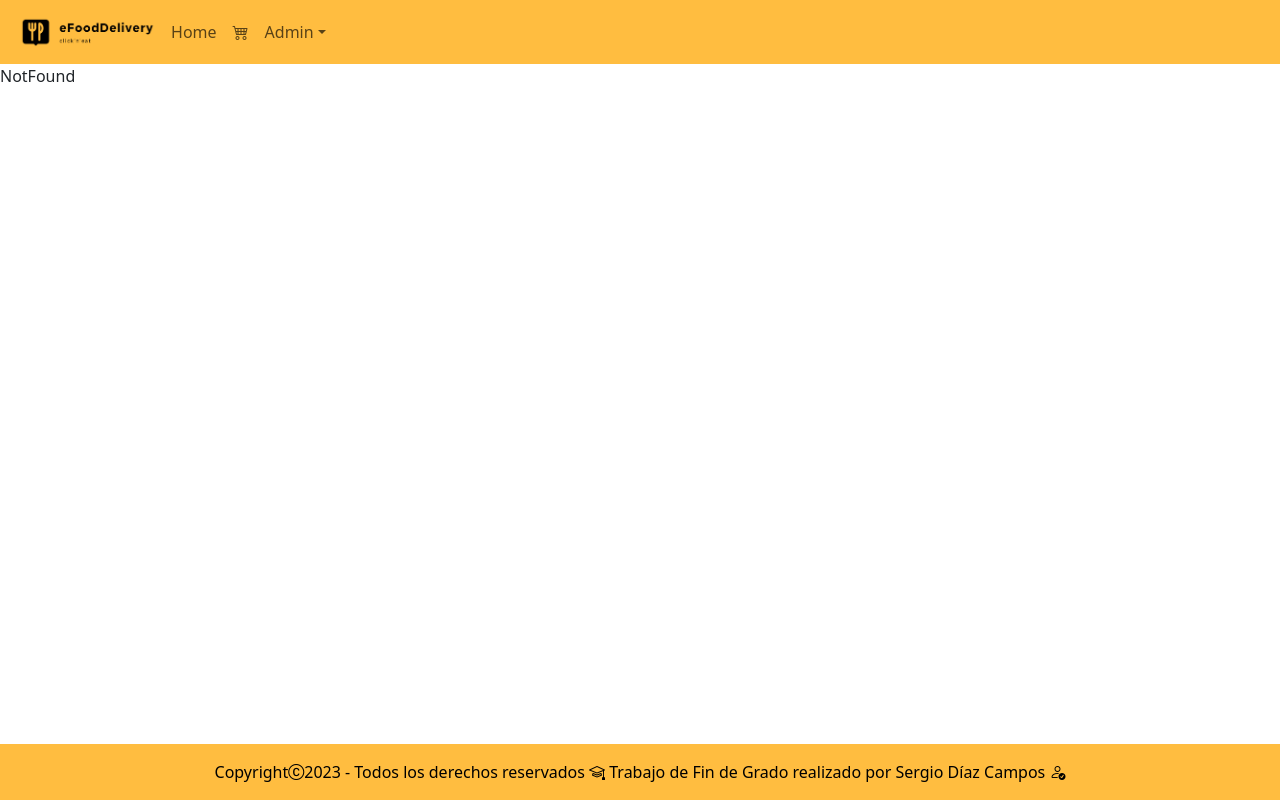
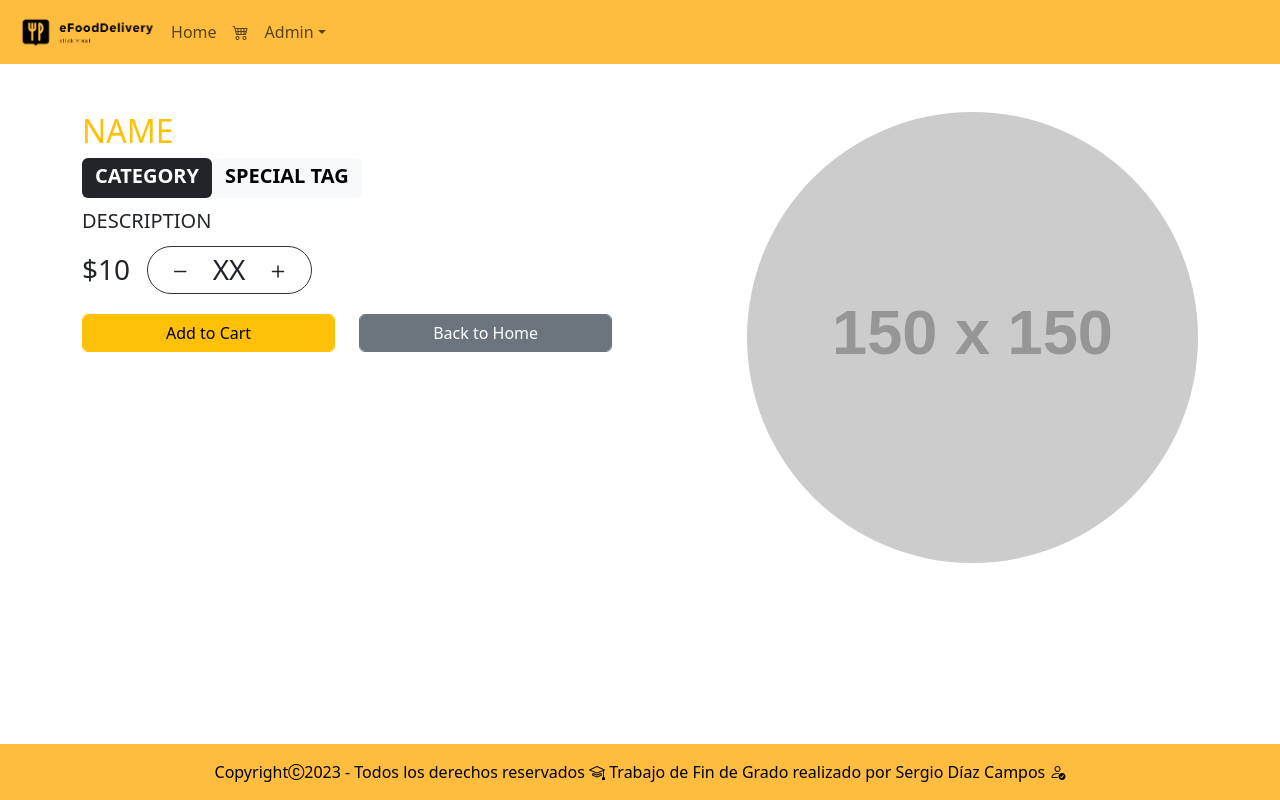
Before and after one commit to Royal6969/eFoodDelivery-Website, a React (Create React App) app: page /ProductDetails/1 in a window 1280 px wide. Built offline with nearby package versions, Linux system fonts and the light colour scheme.

Commit message:
creating ProductDetails component - template only

```diff
--- a/src/app/App.tsx
+++ b/src/app/App.tsx
@@ -1,6 +1,6 @@
 import { Route, Routes } from 'react-router-dom';
 import { Footer, Header } from '../components/layout';
-import { Home, NotFound } from '../pages';
+import { Home, NotFound, ProductDetails } from '../pages';
 
 
 function App() {
@@ -12,6 +12,7 @@
           <Routes>
             <Route path='/' element={<Home />}></Route>
             <Route path='*' element={<NotFound />}></Route>
+            <Route path='/ProductDetails/:productId' element={<ProductDetails />}></Route>
           </Routes>
         </div>
 
--- a/src/components/view/products/ProductCard.tsx
+++ b/src/components/view/products/ProductCard.tsx
@@ -1,5 +1,6 @@
 import React from 'react'
 import { ProductInterface } from '../../../interfaces'
+import { Link } from 'react-router-dom';
 
 
 // right now we're only passing product, but we might also be passing more things along the road
@@ -12,7 +13,9 @@
         <div className='card-body pt-2'>
 
           <div className='row col-10 offset-1 p-4'>
-            <img src={props.product.image} style={{ borderRadius: '50%' }} className='w-100 mt-5 image-box' alt='' />
+            <Link to={`/ProductDetails/${props.product.id}`}> {/* note that the route here is dynamic for the product ID */}
+              <img src={props.product.image} style={{ borderRadius: '50%' }} className='w-100 mt-5 image-box' alt='' />
+            </Link>
           </div>
 
           {/* in teh case we've got more than one tag, we need to define a consitional rendering */}
@@ -46,7 +49,9 @@
 
           <div className='text-center'>
             <p className='card-title m-0 text-warning fs-3'>
-              {props.product.name}
+              <Link to={`/ProductDetails/${props.product.id}`} style={{ textDecoration: 'none', color: '#ffbd40'}}> {/* note that the route here is dynamic for the product ID */}
+                {props.product.name}
+              </Link>
             </p>
             <p className='badge bg-secondary' style={{ fontSize: '12px' }}>
               {props.product.category}
--- /dev/null
+++ b/src/pages/ProductDetails.tsx
@@ -0,0 +1,59 @@
+import React from 'react'
+
+
+function ProductDetails() {
+  return (
+    <div className="container pt-4 pt-md-5">
+      <div className="row">
+        <div className="col-7">
+          <h2 className="text-warning">NAME</h2>
+
+          <span>
+            <span className="badge text-bg-dark pt-2" style={{ height: "40px", fontSize: "20px" }}>
+              CATEGORY
+            </span>
+          </span>
+
+          <span>
+            <span className="badge text-bg-light pt-2" style={{ height: "40px", fontSize: "20px" }}>
+              SPECIAL TAG
+            </span>
+          </span>
+
+          <p style={{ fontSize: "20px" }} className="pt-2">
+            DESCRIPTION
+          </p>
+
+          <span className="h3">$10</span> &nbsp;&nbsp;&nbsp;
+
+          <span className="pb-2  p-3" style={{ border: "1px solid #333", borderRadius: "30px" }}>
+            <i className="bi bi-dash p-1" style={{ fontSize: "25px", cursor: "pointer" }}></i>
+            <span className="h3 mt-3 px-3">XX</span>
+            <i className="bi bi-plus p-1" style={{ fontSize: "25px", cursor: "pointer" }}></i>
+          </span>
+
+          <div className="row pt-4">
+            <div className="col-5">
+              <button className="btn btn-warning form-control">
+                Add to Cart
+              </button>
+            </div>
+
+            <div className="col-5 ">
+              <button className="btn btn-secondary form-control">
+                Back to Home
+              </button>
+            </div>
+          </div>
+        </div>
+
+        <div className="col-5">
+          <img src="https://via.placeholder.com/150" width="100%" style={{ borderRadius: "50%" }} alt="No content" />
+        </div>
+      </div>
+    </div>
+  )
+}
+
+
+export default ProductDetails
--- a/src/pages/index.ts
+++ b/src/pages/index.ts
@@ -1,5 +1,6 @@
 import Home from "./Home";
 import NotFound from "./NotFound";
+import ProductDetails from "./ProductDetails";
 
 
-export { Home, NotFound }
+export { Home, NotFound, ProductDetails }
```
Also changed, not shown: img/16.png (added), 1 other file (tests, documents, lock files or other folders).
